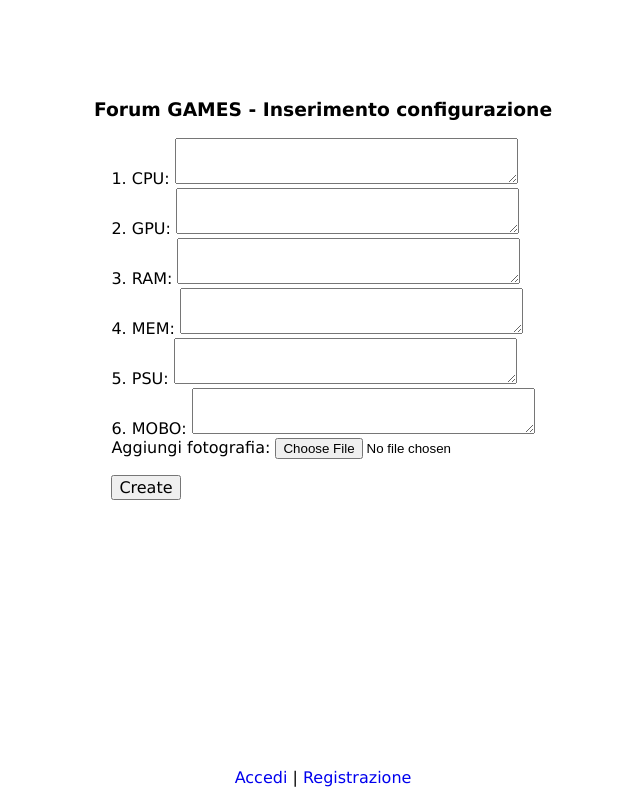
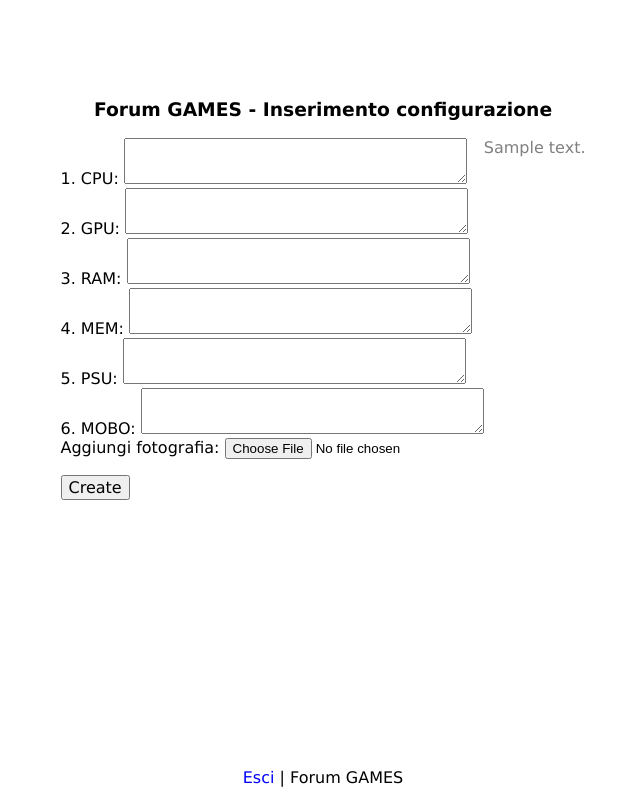
Before and after one commit to FlEtOsAuRoM99/ProjectTechWeb_ForumGames, a Django app: template ForumGames/templates/html/account/register/computer/createComputer.html in a window 1280 px wide. Shown: the whole page, without its empty margins (317-957 px from the left). Run offline with Django 4.2, Linux system fonts and the light colour scheme; tables that the repository leaves empty hold one stand-in row (values such as "Sample post"); the template is opened without the code that fills it: values that come from a table or form of the project are taken from there, most other values are stand-ins (such as "Sample title", 1, 10 or a date in 2020).

Commit message:
new graphic in login and register

```diff
--- a/ForumGames/static/css/GeneralStyling/GeneralStyle.css
+++ b/ForumGames/static/css/GeneralStyling/GeneralStyle.css
@@ -46,6 +46,7 @@ footbar {
     align-items: center;
 }
 
-.a-footer{
+.a-footer,.a-footer:visited{
     text-decoration: none;
+    color:blue;
 }
--- a/ForumGames/templates/html/GeneralTemplate.html
+++ b/ForumGames/templates/html/GeneralTemplate.html
@@ -35,6 +35,9 @@
                     </article>
                     <article>
                         <div id="error">
+                            {% if field.help_text %}
+                                <div style="color: grey">{{ field.help_text|safe }}</div>
+                            {%endif%}
                             {%if messages %}
                                 {%for message in messages%}
                                     {{message}}
@@ -56,6 +59,8 @@
 
                         {% block footbar %}
                         {% endblock %}
+                        |
+                        <span id="subspaninput"> Forum GAMES </span>
 
                 </footbar>
             </div>
--- a/ForumGames/templates/html/account/login/Login.html
+++ b/ForumGames/templates/html/account/login/Login.html
@@ -3,7 +3,7 @@
 
 {% block title %}
     <title>
-        Log in
+        Accesso
     </title>
 {%endblock%}
 
@@ -31,8 +31,6 @@
                 Register
         </span>
     </a>
-    |
-    <span id="subspaninput"> Forum GAMES </span>
 {% endblock %}
 
 {%block LOGO%}
--- a/ForumGames/templates/html/account/register/Register.html
+++ b/ForumGames/templates/html/account/register/Register.html
@@ -28,8 +28,6 @@
                 Log In
         </span>
     </a>
-    |
-    <span id="subspaninput"> Forum GAMES </span>
 {% endblock %}
 
 {%block LOGO%}
--- a/ForumGames/templates/html/account/register/computer/createComputer.html
+++ b/ForumGames/templates/html/account/register/computer/createComputer.html
@@ -23,28 +23,12 @@
 {% endblock %}
 
 {%block footbar%}
-    {%if user.is_authenticated%}
         <a href="{% url 'mUser:Logout'%}" class="a-footer">
             <span id="subspaninput">
                 Esci
             </span>
         </a>
-        |
-        <span id="subspaninput"> Forum GAMES </span>
 
-    {%else%}
-        <footbar>
-            <a href="{% url 'mUser:Login'%}" class="a-footer">
-                <span id="subspaninput">
-                    Accedi
-                </span>
-            </a>
-            |
-            <span id="subspaninput">
-                <a href="account/register" class="a-footer"> Registrazione </a>
-            </span>
-        </footbar>
-    {%endif%}
 {%endblock%}
 
 {%block title%}
```
Also changed, not shown: ForumGames/templates/html/HomeTemplate.html (+9 -12 lines).
